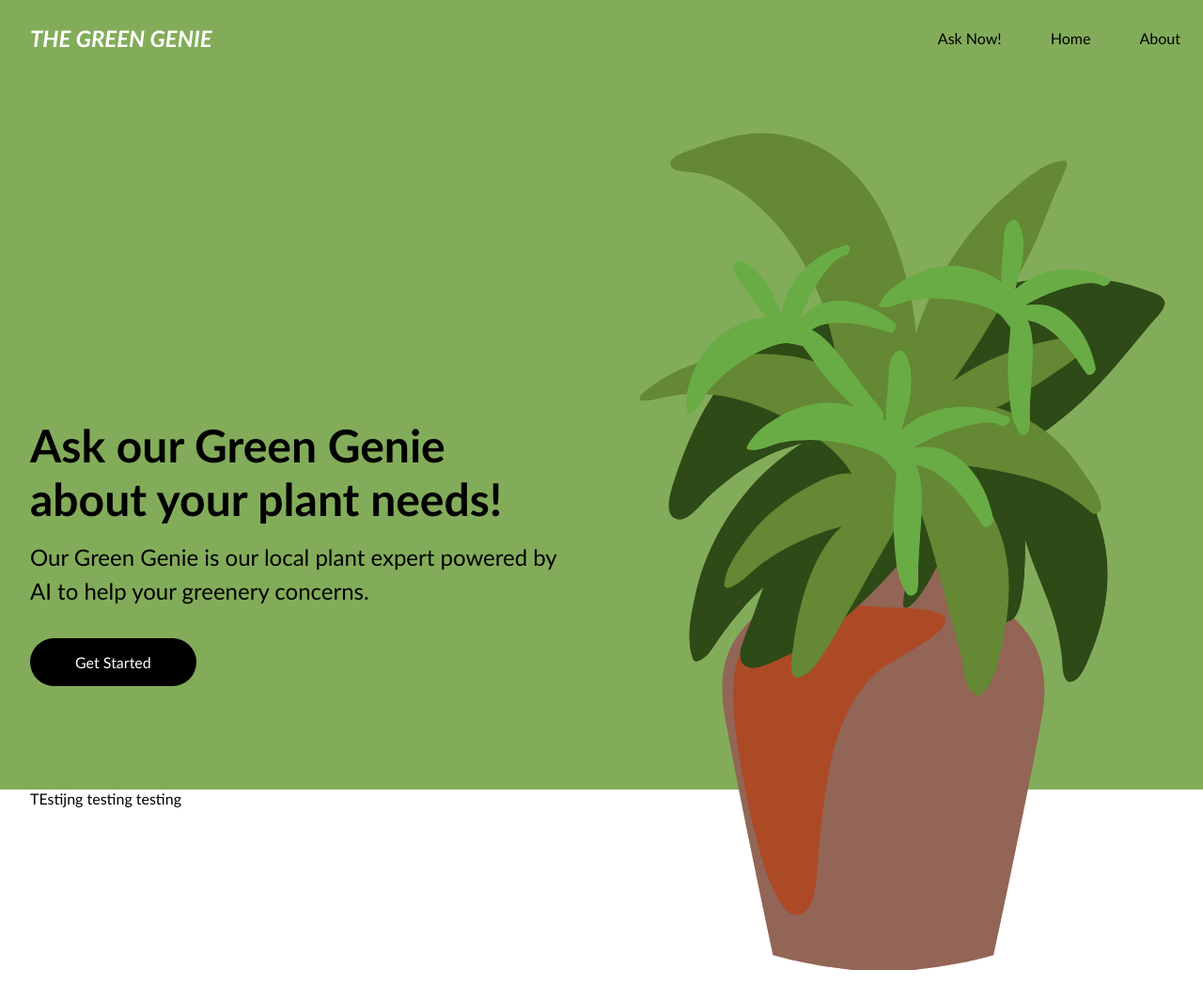
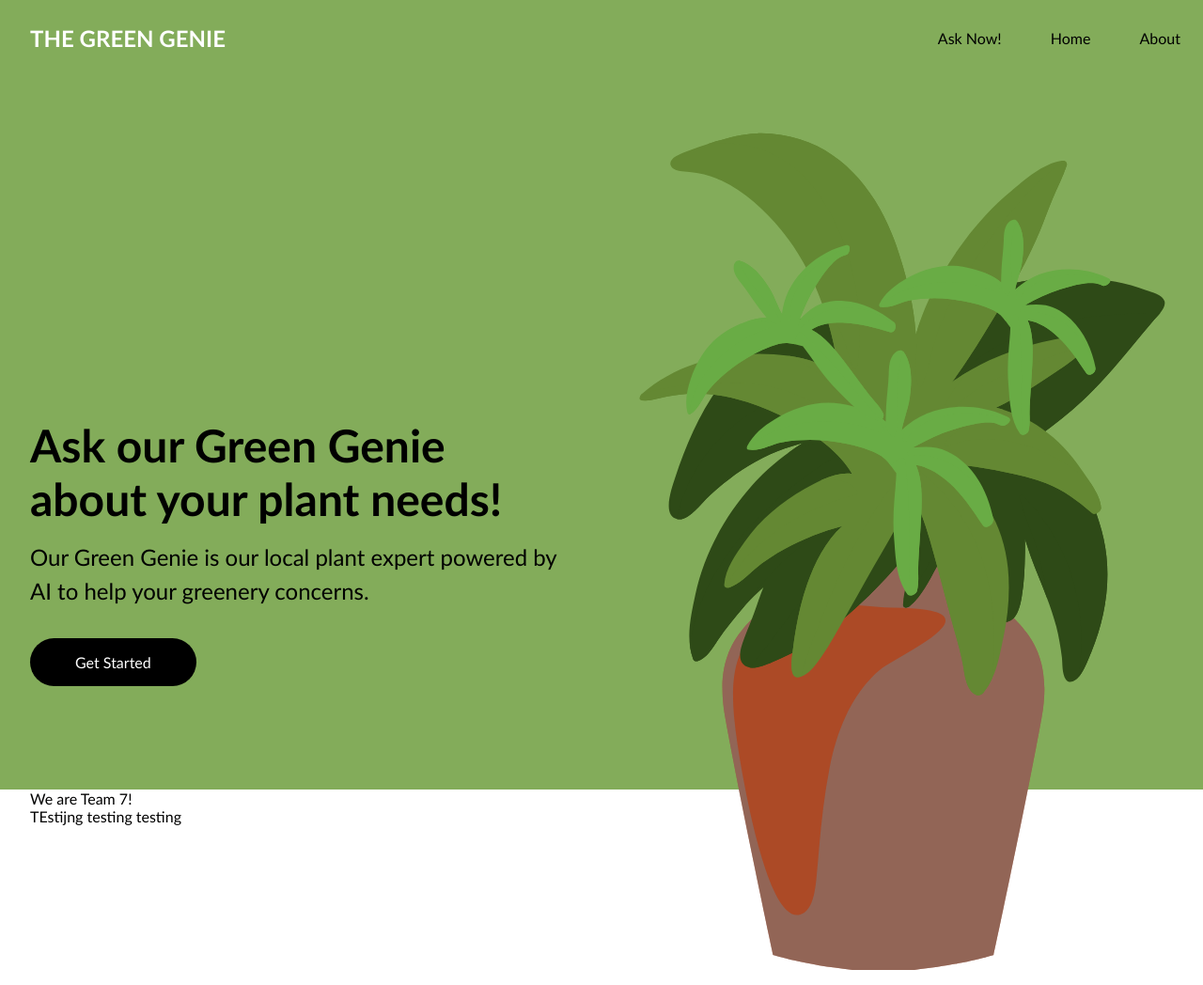
Before and after one commit to sophrami03/team7copy, a plain HTML site: page index.html in a window 1280 px wide. Shown: the whole page at 94% size. Drawn offline with Linux system fonts and the light colour scheme.

Commit message:
sectioning

```diff
--- a/index.html
+++ b/index.html
@@ -39,9 +39,9 @@
 
 
      <!--about section-->
-     <section id="about">
-      <div class="about">
-
+     <section class="about" id="about">
+      <div class="about-title">We are Team 7!</div>
+      <div class="about-body">
         TEstijng testing testing
       </div>
     </section>
--- a/style.css
+++ b/style.css
@@ -19,7 +19,7 @@
     color: #fff;
     font-size: 1.5rem;
     font-weight: bold;
-    font-style: italic;
+    /*font-style: italic;*/
     padding: 0 2rem;
   }
 
@@ -100,6 +100,14 @@
     padding: 0rem 2rem;
   }
 
+  .about-title{
+
+  }
+
+  .about-body{
+
+  }
+
   @media screen and (max-width: 768px) {
     .hero-container {
       grid-template-columns: 1fr;
```
